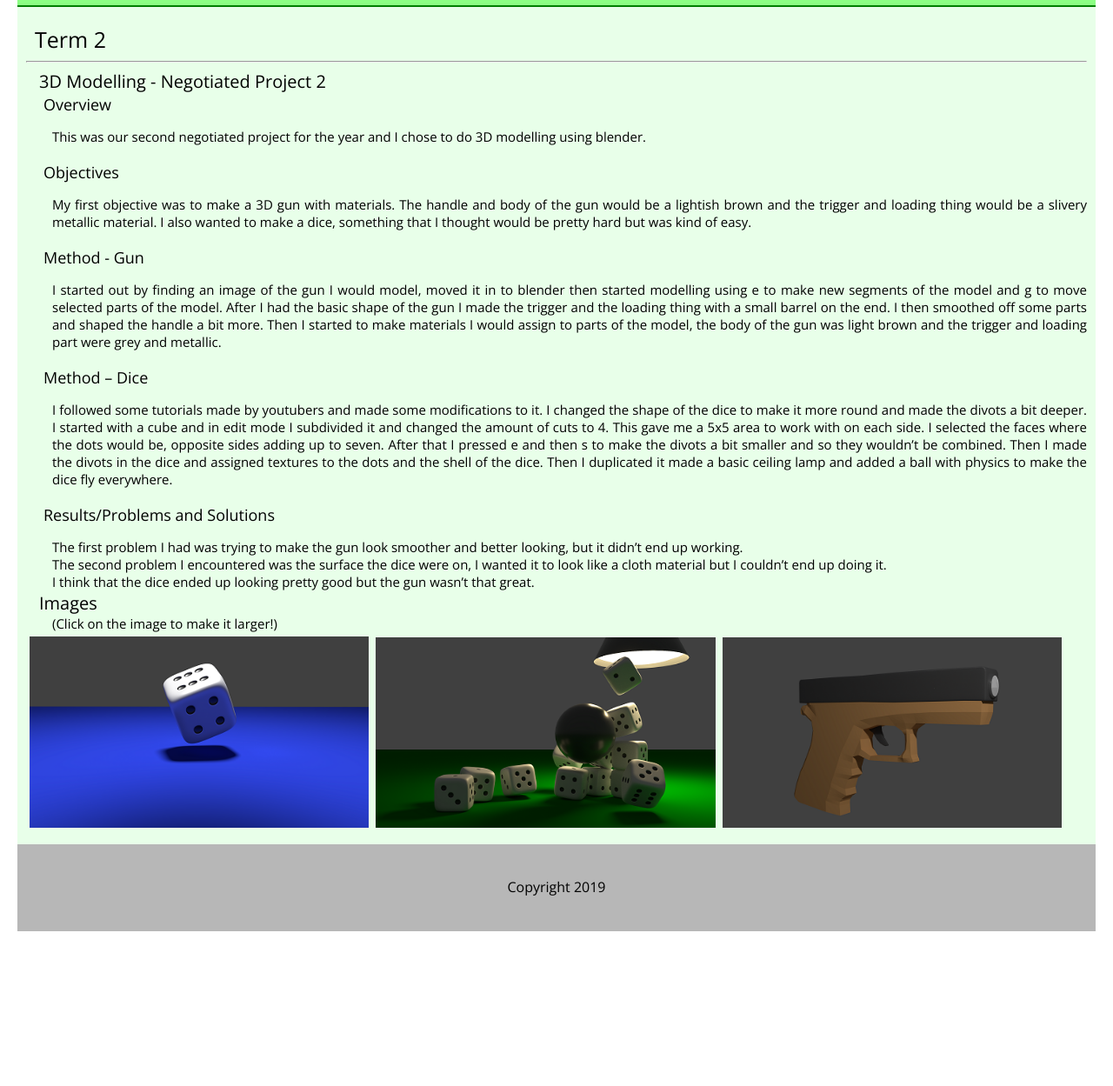
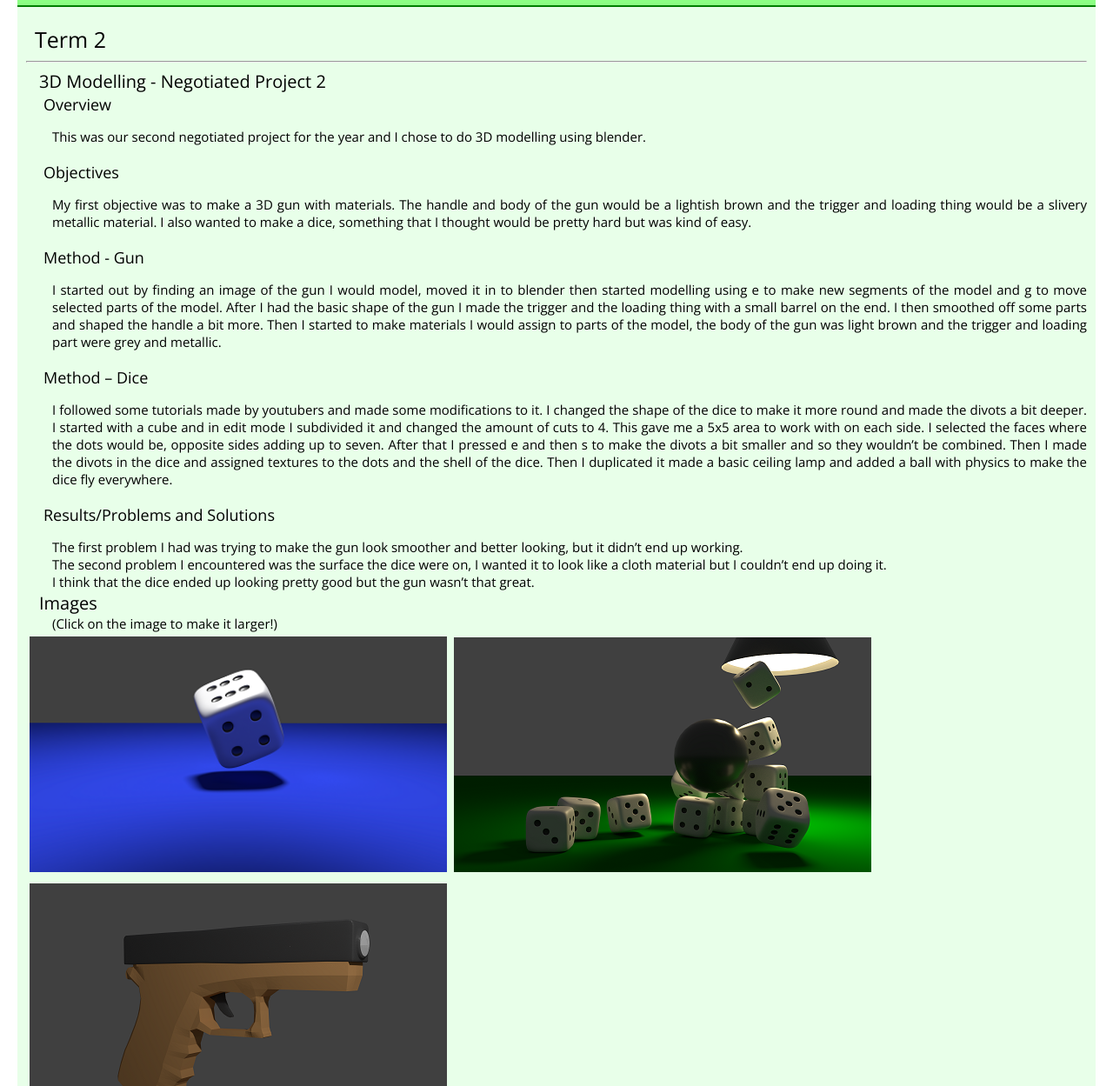
Before and after one commit to Qkamber/Qkamber.github.io, a plain HTML site: page Work2.html in a window 1280 px wide. Shown: the part 60-1309 px from the top of the page at 87% size. Before the commit the page ends 1133 px from the top, so only its background shows below. Drawn offline with nearby package versions, Linux system fonts and the light colour scheme.

Commit message:
Add files via upload

```diff
--- a/main.css
+++ b/main.css
@@ -89,7 +89,7 @@ div {
 }
 
 .Image {
-    width: 32%;
+    width: 480px;
     padding: 4px;
     background-color: rgba(0,0,0,0);
     border-radius: 2.75px;
```
